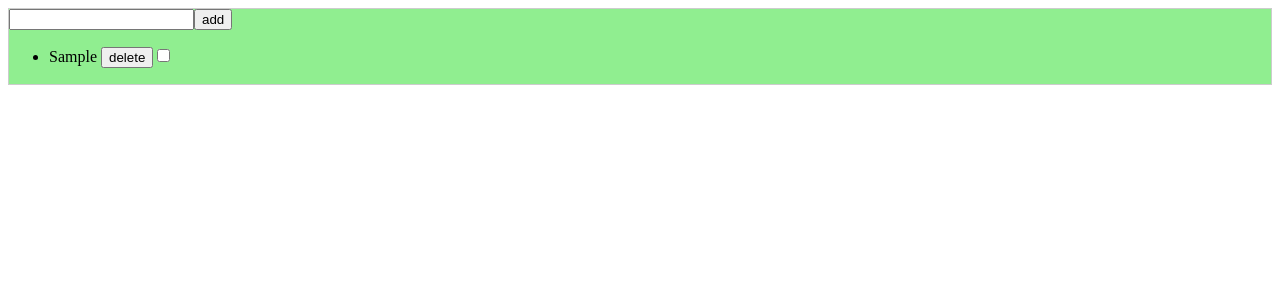
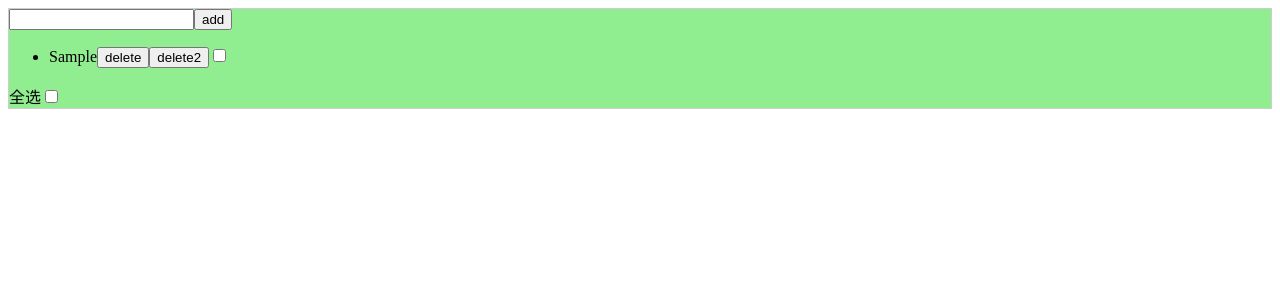
Before and after one commit to chenzeqin/react-qianfeng, a React (Create React App) app in the folder react-ts/: page / in a window 1280 px wide. Both pictures are taken after typing "Sample" into the empty fields and a click on the button "add". Shown: the top 300 px of the page. Built offline with nearby package versions, Linux system fonts and the light colour scheme.

Commit message:
demo: 事件绑定

```diff
--- /dev/null
+++ b/react-ts/src/pages/todo-list/Footer.tsx
@@ -0,0 +1,39 @@
+/*
+  class组件 demo
+  ps: 同一个项目一般只用class组件或者function组件中的一种，不要混合使用
+*/
+
+import React, { ChangeEvent, Component } from 'react';
+
+interface FooterProps {
+  checkAll: (checked: boolean) => void;
+}
+interface FooterState {
+  checked: boolean;
+}
+
+export default class Footer extends Component<FooterProps, FooterState> {
+  constructor(props: Readonly<FooterProps>) {
+    super(props);
+    this.state = {
+      checked: false,
+    };
+  }
+  handleChagne = (e: ChangeEvent<HTMLInputElement>) => {
+    const checked = e.target.checked;
+    console.log(checked);
+    this.setState({
+      checked,
+    });
+    this.props.checkAll(checked);
+  };
+  render() {
+    const { checked } = this.state;
+    return (
+      <div>
+        <label>{checked ? '取消全选' : '全选'}</label>
+        <input type="checkbox" checked={checked} onChange={this.handleChagne} />
+      </div>
+    );
+  }
+}
--- a/react-ts/src/pages/todo-list/Header.tsx
+++ b/react-ts/src/pages/todo-list/Header.tsx
@@ -7,6 +7,10 @@ interface HedearProps {
 export default function Header(props: HedearProps) {
   const [search, setSearch] = useState<string>('');
   function handleChange(e: ChangeEvent<HTMLInputElement>) {
+    // 合成事件，也支持阻止冒泡
+    // e.preventDefault();
+    // e.stopPropagation();
+
     const value = e.target.value;
     setSearch(value);
   }
--- a/react-ts/src/pages/todo-list/List.tsx
+++ b/react-ts/src/pages/todo-list/List.tsx
@@ -1,6 +1,10 @@
 import React from 'react';
 import { Todo } from './type';
-
+/*
+  组件事件：https://zh-hans.reactjs.org/docs/handling-events.html
+  react中的事件是合成事件，不是绑定在具体节点上，
+  而是绑定在根节点上，通过事件冒泡的触发（调试可查看）
+*/
 interface ListProps {
   list: Todo[];
   deleteTodo: (id: number) => void;
@@ -18,13 +22,17 @@ export default function List(props: ListProps) {
       {props.list.map((item) => {
         return (
           <li key={item.id}>
-            {item.name}{' '}
+            {item.name}
             <button
               onClick={() => {
                 props.deleteTodo(item.id);
               }}
             >
               delete
+            </button>
+            {/* 向事件传递参数第二种写法 */}
+            <button onClick={props.deleteTodo.bind(null, item.id)}>
+              delete2
             </button>
             <input
               checked={item.done}
--- a/react-ts/src/pages/todo-list/index.tsx
+++ b/react-ts/src/pages/todo-list/index.tsx
@@ -2,8 +2,10 @@ import React, { useState } from 'react';
 import Header from './Header';
 import List from './List';
 import { Todo } from './type';
-// 添加css module 样式表: https://www.html.cn/create-react-app/docs/adding-a-css-modules-stylesheet/
+// !添加css module 样式表: 文件名需要是： xxx.module.css
+// https://www.html.cn/create-react-app/docs/adding-a-css-modules-stylesheet/
 import styles from './index.module.css';
+import Footer from './Footer';
 
 export default function TodoList() {
   const [list, setList] = useState<Todo[]>([]);
@@ -38,11 +40,24 @@ export default function TodoList() {
     setList(newList);
   }
 
+  // 选中、取消全部
+  function checkAll(checked: boolean) {
+    setList(
+      list.map((item) => {
+        return {
+          ...item,
+          done: checked,
+        };
+      })
+    );
+  }
+
   return (
     // 类名渲染为： todo-list_TodoList__SG1T0
     <div className={styles.TodoList}>
       <Header addTodo={addTodo}></Header>
       <List list={list} deleteTodo={deleteTodo} setCheck={setCheck}></List>
+      <Footer checkAll={checkAll}></Footer>
     </div>
   );
 }
```
